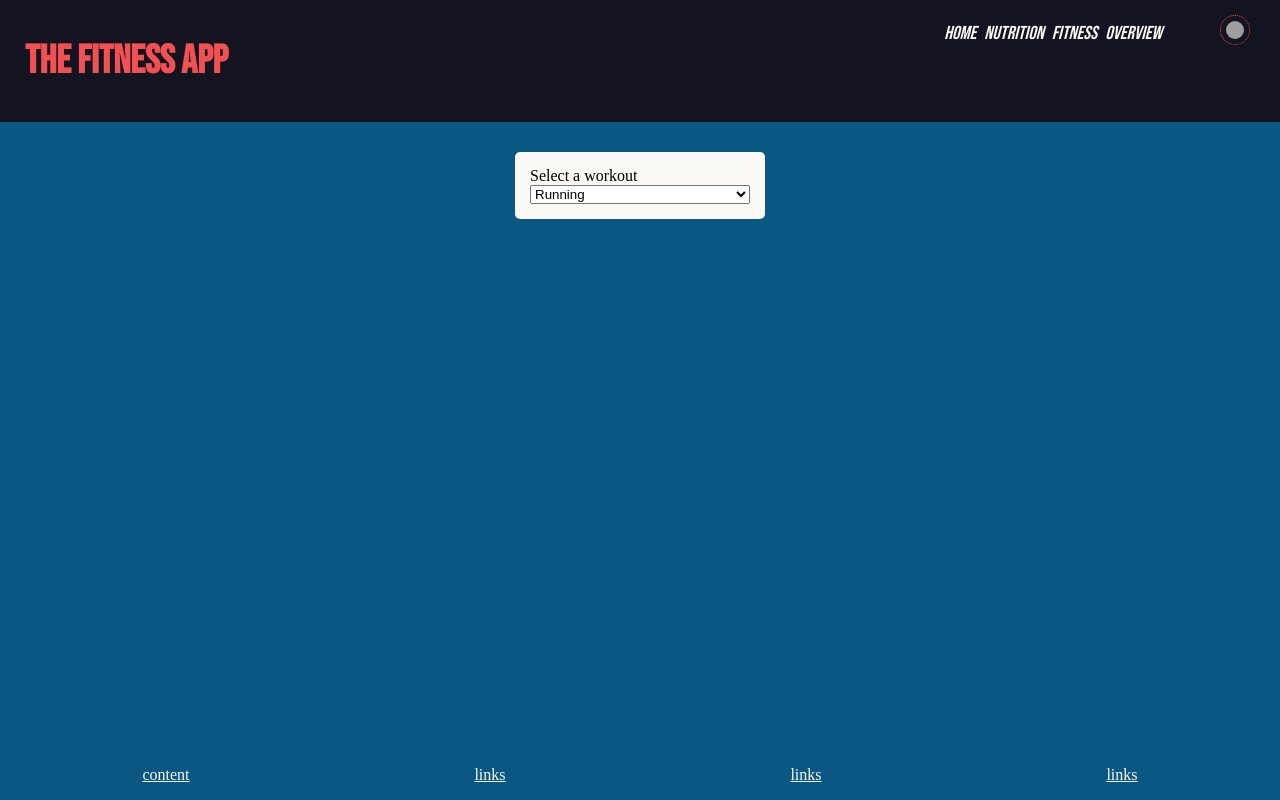
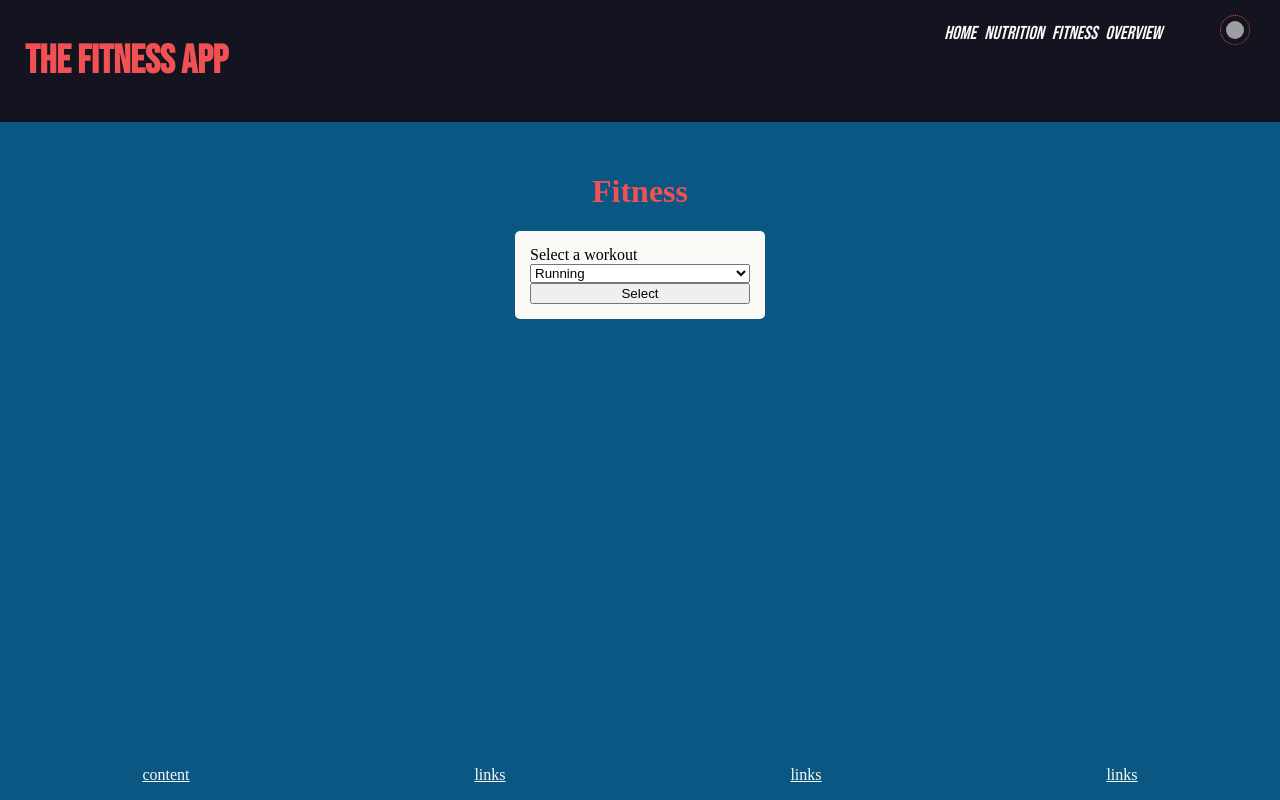
Before and after one commit to JGPawlowski/fitness-app, a React (Vite) app in the folder client/: page /fitness in a window 1280 px wide. Built offline with nearby package versions, Linux system fonts and the light colour scheme; grey boxes are pictures that could not be loaded.

Commit message:
adding to the fitness page

```diff
--- a/client/src/pages/fitness/FitnessPage.jsx
+++ b/client/src/pages/fitness/FitnessPage.jsx
@@ -1,16 +1,24 @@
 import './fitness-page.css'
 
 export default function FitnessPage() {
+    function subChoice() {
+        console.log('choice selected')
+    }
+
     return (
         <div className='fitness-main'>
-            <form className='fitness-select-div'>
+            <h1>Fitness</h1>
+
+            <form onSubmit={subChoice} className='fitness-select-div'>
                 <label>Select a workout</label>
                 <select>
                     <option>Running</option>
                     <option>Workout</option>
                     <option>Other</option>
                 </select>
+                <button>Select</button>
             </form>
+
         </div>
     )
 }
--- a/client/src/pages/fitness/fitness-page.css
+++ b/client/src/pages/fitness/fitness-page.css
@@ -3,6 +3,10 @@
     flex-direction: column;
     justify-content: center;
     align-items: center;
+}
+
+.fitness-main > h1 {
+    color: #f15152;
 }
 
 .fitness-select-div {
```
